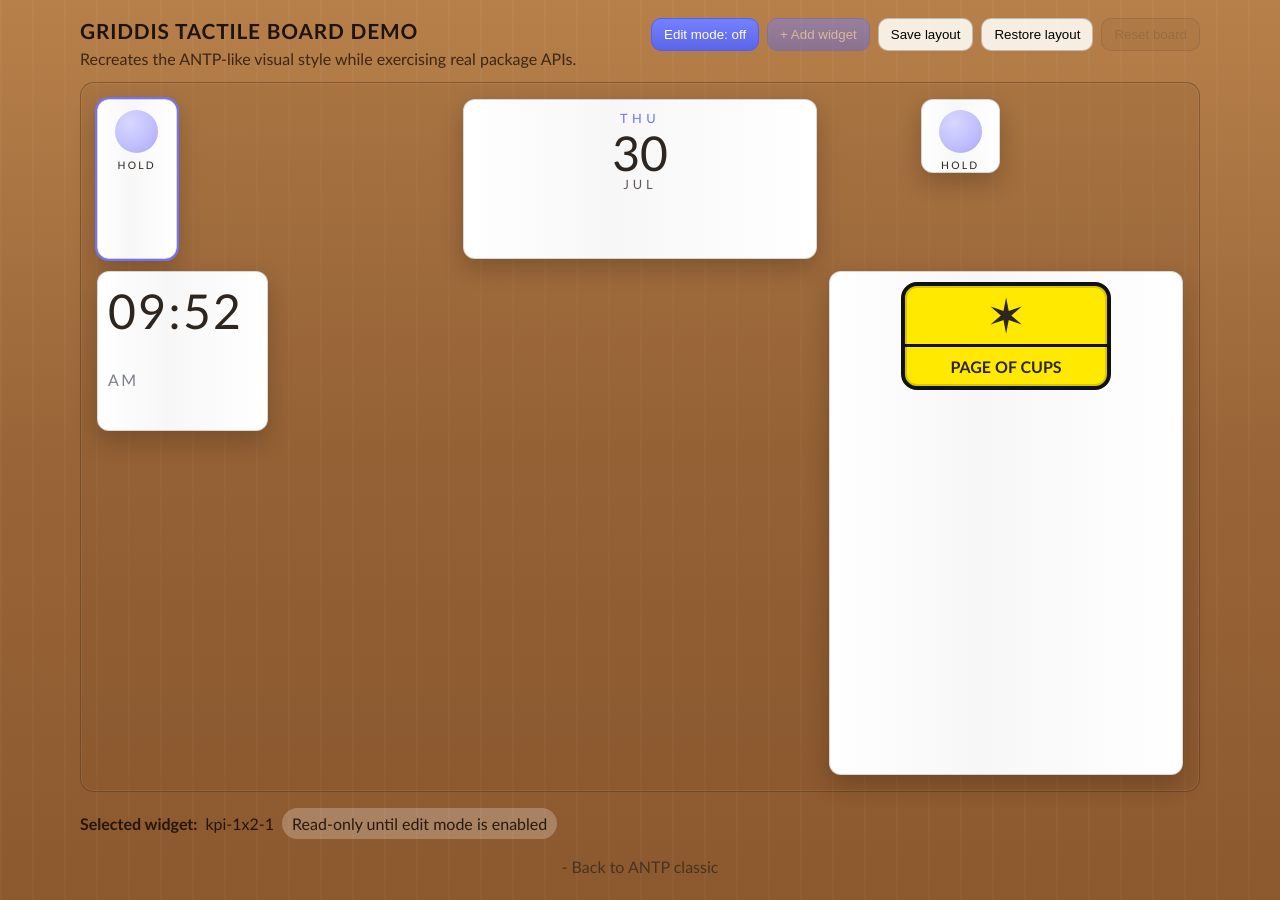
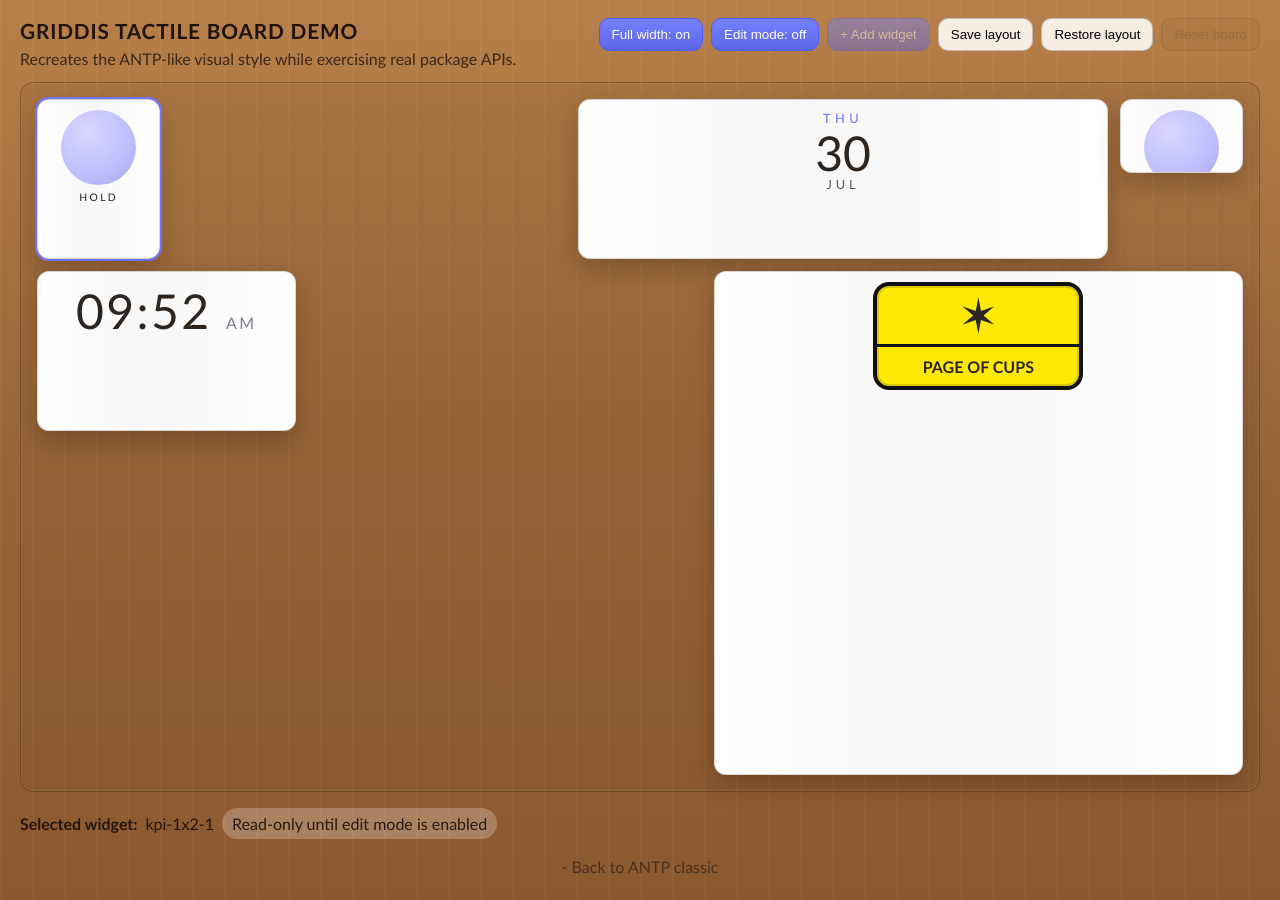
Before and after one commit to thooom/griddis, a website built with Vite: page demo/index.html in a window 1280 px wide. Built offline with nearby package versions, Linux system fonts and the light colour scheme.

Commit message:
feat: strengthen responsive layout behavior in package API
NPM package focus:
- add collision-safe relayout flow when dimensions change (setColumns/setRows/setDimensions)
- ensure responsive column transitions reflow widgets deterministically without overlap
- align restore flow to use relayout logic for consistent bounds handling
- add responsive reflow test coverage for shrinking column scenarios
- document project-defined responsive breakpoint strategy in README

Demo alignment:
- add per-breakpoint layout save/restore behavior
- add full-width toggle and responsive breakpoint mapping updates

```diff
--- a/demo/index.html
+++ b/demo/index.html
@@ -14,6 +14,7 @@
           <p>Recreates the ANTP-like visual style while exercising real package APIs.</p>
         </div>
         <div class="toolbar">
+          <button id="full-width-toggle" class="btn primary">Full width: on</button>
           <button id="edit-mode" class="btn primary">Edit mode: off</button>
           <button id="open-panel" class="btn primary">+ Add widget</button>
           <button id="save" class="btn">Save layout</button>
--- a/demo/main.js
+++ b/demo/main.js
@@ -1,11 +1,13 @@
 import { Dashboard } from 'griddis';
 
+const sceneEl = document.querySelector('.scene');
 const boardEl = document.querySelector('#board');
 const panelEl = document.querySelector('#panel');
 const widgetListEl = document.querySelector('#widget-list');
 const selectedEl = document.querySelector('#selected');
 const toastEl = document.querySelector('#toast');
 
+const fullWidthToggleBtn = document.querySelector('#full-width-toggle');
 const editModeBtn = document.querySelector('#edit-mode');
 const openPanelBtn = document.querySelector('#open-panel');
 const closePanelBtn = document.querySelector('#close-panel');
@@ -29,11 +31,21 @@ const projectWidgetTemplates = [
   { id: 'hero-4x6', type: 'hero', label: 'Hero 4×6', w: 4, h: 6 }
 ];
 
+const RESPONSIVE_LAYOUTS = [
+  { key: 'ultraWide', minWidth: 1920, columns: 12 },
+  { key: 'desktop', minWidth: 1024, columns: 9 },
+  { key: 'tablet', minWidth: 640, columns: 6 },
+  { key: 'mobile', minWidth: 0, columns: 3 }
+];
+
 const dashboard = new Dashboard({ columns: 12, rows: 10, widgetTemplates: projectWidgetTemplates });
 let selectedId = null;
 let dragState = null;
 let resizeState = null;
 let editMode = false;
+let fullWidthMode = true;
+let activeBreakpointKey = null;
+let responsiveApplyTimer = null;
 
 function notify(message) {
   if (!toastEl) return;
@@ -73,6 +85,16 @@ function updateEditModeUI() {
   renderBoard();
 }
 
+function updateWidthModeUI() {
+  if (fullWidthToggleBtn) {
+    fullWidthToggleBtn.textContent = fullWidthMode ? 'Full width: on' : 'Full width: off';
+  }
+
+  if (sceneEl) {
+    sceneEl.classList.toggle('is-constrained', !fullWidthMode);
+  }
+}
+
 function setSelected(id, options = {}) {
   selectedId = id;
   if (selectedEl) {
@@ -90,6 +112,44 @@ function getWidgetById(id) {
 
 function getTemplateById(id) {
   return dashboard.getWidgetTemplates().find((template) => template.id === id) ?? null;
+}
+
+function getResponsiveLayout() {
+  const width = window.innerWidth;
+  return RESPONSIVE_LAYOUTS.find((layout) => width >= layout.minWidth) ?? RESPONSIVE_LAYOUTS[RESPONSIVE_LAYOUTS.length - 1];
+}
+
+function getLayoutStorageKey(breakpointKey) {
+  return `demo-layout:${breakpointKey}`;
+}
+
+async function applyResponsiveColumns() {
+  const targetLayout = getResponsiveLayout();
+  const targetColumns = targetLayout.columns;
+  const { columns, rows } = dashboard.getDimensions();
+
+  if (columns !== targetColumns) {
+    dashboard.setDimensions({ columns: targetColumns, rows });
+  }
+
+  if (boardEl) {
+    boardEl.style.gridTemplateColumns = `repeat(${targetColumns}, minmax(0, 1fr))`;
+  }
+
+  if (activeBreakpointKey !== targetLayout.key) {
+    activeBreakpointKey = targetLayout.key;
+    await dashboard.restoreLayout(getLayoutStorageKey(targetLayout.key));
+  }
+}
+
+function scheduleResponsiveColumns() {
+  if (responsiveApplyTimer) {
+    clearTimeout(responsiveApplyTimer);
+  }
+
+  responsiveApplyTimer = setTimeout(() => {
+    void applyResponsiveColumns();
+  }, 120);
 }
 
 function nearestValid(value, sorted) {
@@ -386,6 +446,9 @@ function widgetMarkup(widget) {
 function renderBoard() {
   if (!boardEl) return;
 
+  const { columns } = dashboard.getDimensions();
+  boardEl.style.gridTemplateColumns = `repeat(${columns}, minmax(0, 1fr))`;
+
   const widgets = dashboard.getWidgets();
   boardEl.innerHTML = widgets
     .map((widget) => {
@@ -527,6 +590,12 @@ editModeBtn?.addEventListener('click', () => {
   notify(editMode ? 'Edit mode enabled' : 'Read-only mode enabled');
 });
 
+fullWidthToggleBtn?.addEventListener('click', () => {
+  fullWidthMode = !fullWidthMode;
+  updateWidthModeUI();
+  notify(fullWidthMode ? 'Full width enabled' : 'Constrained width enabled');
+});
+
 openPanelBtn?.addEventListener('click', () => {
   if (!editMode) {
     notify('Enable edit mode to add widgets');
@@ -540,13 +609,15 @@ closePanelBtn?.addEventListener('click', () => {
 });
 
 saveBtn?.addEventListener('click', async () => {
-  await dashboard.saveLayout('demo-layout');
-  notify('Layout saved');
+  const breakpoint = activeBreakpointKey ?? getResponsiveLayout().key;
+  await dashboard.saveLayout(getLayoutStorageKey(breakpoint));
+  notify(`Layout saved for ${breakpoint}`);
 });
 
 restoreBtn?.addEventListener('click', async () => {
-  await dashboard.restoreLayout('demo-layout');
-  notify('Layout restored');
+  const breakpoint = activeBreakpointKey ?? getResponsiveLayout().key;
+  await dashboard.restoreLayout(getLayoutStorageKey(breakpoint));
+  notify(`Layout restored for ${breakpoint}`);
 });
 
 resetBtn?.addEventListener('click', () => {
@@ -596,7 +667,11 @@ document.addEventListener('pointercancel', (event) => {
   }
 }, true);
 
+window.addEventListener('resize', scheduleResponsiveColumns);
+
 renderWidgetList();
 seedLayout();
+void applyResponsiveColumns();
+updateWidthModeUI();
 updateEditModeUI();
 notify('Demo ready');
--- a/demo/styles.css
+++ b/demo/styles.css
@@ -17,6 +17,7 @@ body {
   margin: 0;
   color: var(--ink);
   min-height: 100vh;
+  overflow-x: hidden;
   background:
     repeating-linear-gradient(
       90deg,
@@ -29,9 +30,15 @@ body {
 }
 
 .scene {
+  width: 100%;
+  max-width: none;
+  margin: 0;
+  padding: 18px 20px 24px;
+}
+
+.scene.is-constrained {
   width: min(1160px, 100vw);
   margin: 0 auto;
-  padding: 18px 20px 24px;
 }
 
 .topbar {
--- a/src/core/Dashboard.ts
+++ b/src/core/Dashboard.ts
@@ -50,29 +50,41 @@ export class Dashboard {
     }
   }
 
+  private relayoutWidgets(): void {
+    const widgets = this.layout
+      .getAll()
+      .sort((a, b) => a.y - b.y || a.x - b.x || a.id.localeCompare(b.id));
+
+    const relayout: DashboardWidget[] = [];
+    for (const widget of widgets) {
+      const normalized = this.gridEngine.normalize(widget);
+      const resolved = this.collisionEngine.resolve(normalized, relayout, this.gridEngine.getRows());
+      relayout.push(resolved);
+    }
+
+    this.layout.setAll(relayout);
+  }
+
   registerPlugin(type: string, initialize?: (widget: DashboardWidget) => DashboardWidget): void {
     this.plugins.register({ type, initialize });
   }
 
   setColumns(columns: number): void {
     this.gridEngine.setColumns(columns);
-    const normalized = this.layout.getAll().map((widget) => this.gridEngine.normalize(widget));
-    this.layout.setAll(normalized);
+    this.relayoutWidgets();
     this.eventBus.emit('layoutChanged', this.layout.getAll());
   }
 
   setRows(rows?: number): void {
     this.gridEngine.setRows(rows);
-    const normalized = this.layout.getAll().map((widget) => this.gridEngine.normalize(widget));
-    this.layout.setAll(normalized);
+    this.relayoutWidgets();
     this.eventBus.emit('layoutChanged', this.layout.getAll());
   }
 
   setDimensions(dimensions: DashboardDimensions): void {
     this.gridEngine.setColumns(dimensions.columns);
     this.gridEngine.setRows(dimensions.rows);
-    const normalized = this.layout.getAll().map((widget) => this.gridEngine.normalize(widget));
-    this.layout.setAll(normalized);
+    this.relayoutWidgets();
     this.eventBus.emit('layoutChanged', this.layout.getAll());
   }
 
@@ -209,8 +221,7 @@ export class Dashboard {
     if (!saved) return this.layout.getAll();
 
     this.layout.fromJSON(saved);
-    const normalized = this.layout.getAll().map((widget) => this.gridEngine.normalize(widget));
-    this.layout.setAll(normalized);
+    this.relayoutWidgets();
     this.eventBus.emit('layoutChanged', this.layout.getAll());
     return this.layout.getAll();
   }
```
Also changed, not shown: test/dashboard.test.ts (+27 -0 lines), README.md.
